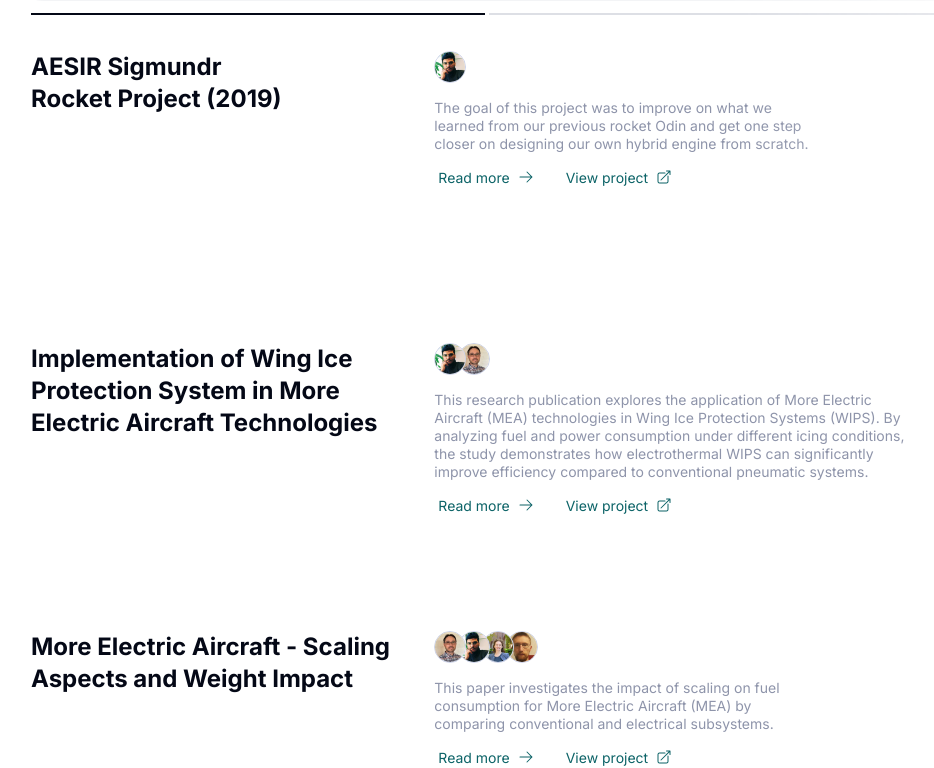
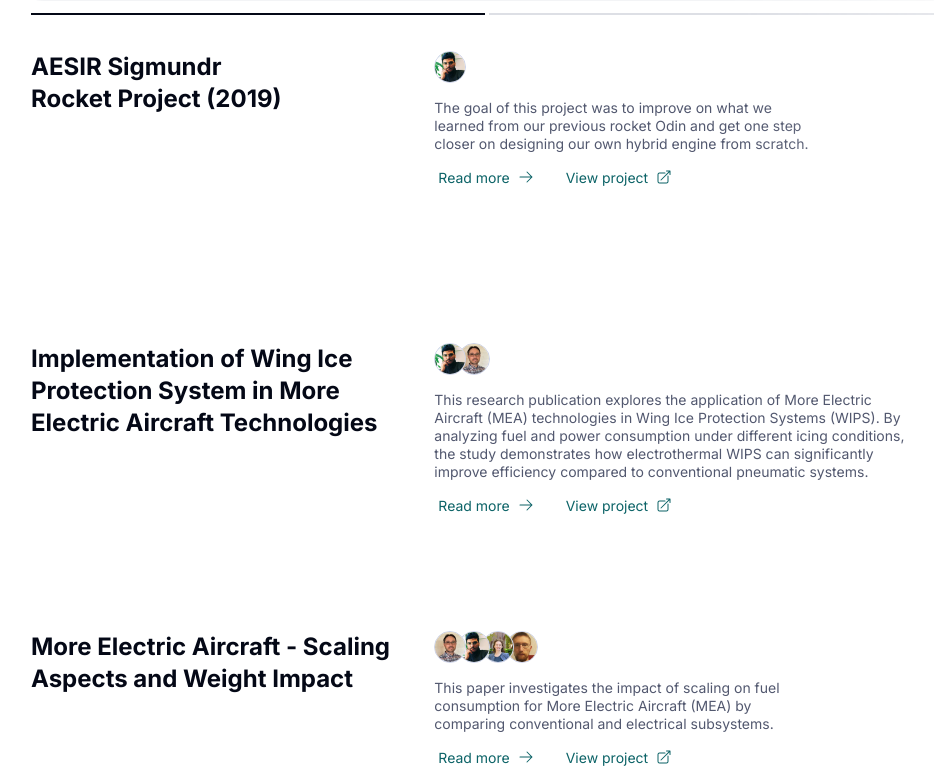
Before and after one commit to dhruvhaldar/portfolio, a Next.js app: page / in a window 1280 px wide. Shown: the part 1132-1900 px from the top of the page, without its empty margins (153-1087 px from the left). Built offline with nearby package versions, Linux system fonts and the light colour scheme.

Commit message:
update Footer.tsx and ProjectCard.tsx

```diff
--- a/src/components/Footer.tsx
+++ b/src/components/Footer.tsx
@@ -24,9 +24,9 @@ export const Footer = () => {
         vertical="center"
       >
         <Text variant="body-default-s" onBackground="neutral-strong">
-          <Text onBackground="neutral-weak">© {currentYear} /</Text>
+          <Text onBackground="neutral-medium">© {currentYear} /</Text>
           <Text paddingX="4">{person.name}</Text>
-          <Text onBackground="neutral-weak">
+          <Text onBackground="neutral-medium">
             {/* Usage of this template requires attribution. Please don't remove the link to Once UI. */}
             / Made with{" "}
             <SmartLink
--- a/src/components/ProjectCard.tsx
+++ b/src/components/ProjectCard.tsx
@@ -58,7 +58,7 @@ export const ProjectCard: React.FC<ProjectCardProps> = ({
           <Column flex={7} gap="16">
             {avatars?.length > 0 && <AvatarGroup avatars={avatars} size="m" reverse />}
             {description?.trim() && (
-              <Text wrap="balance" variant="body-default-s" onBackground="neutral-weak">
+              <Text wrap="balance" variant="body-default-s" onBackground="neutral-medium">
                 {description}
               </Text>
             )}
```
